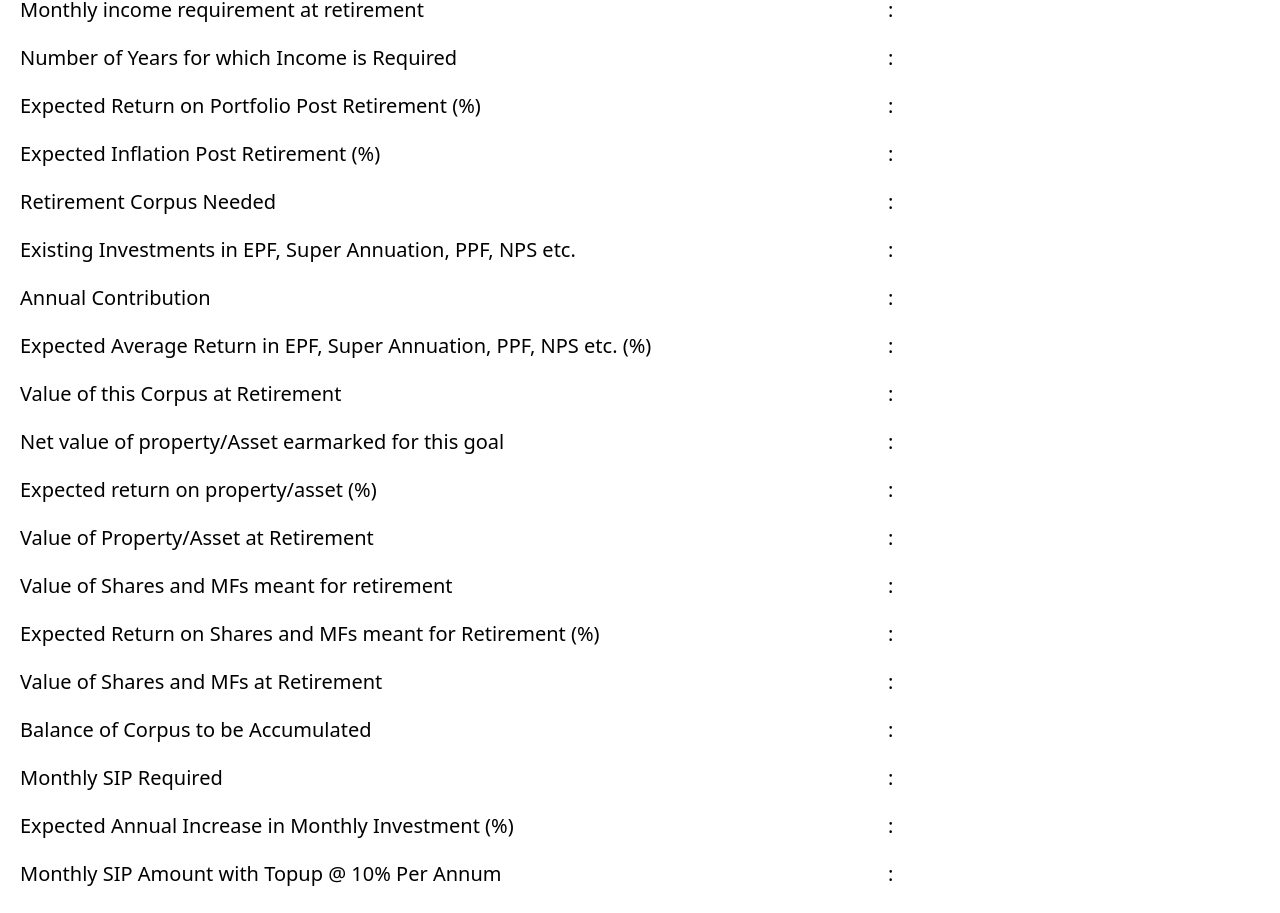
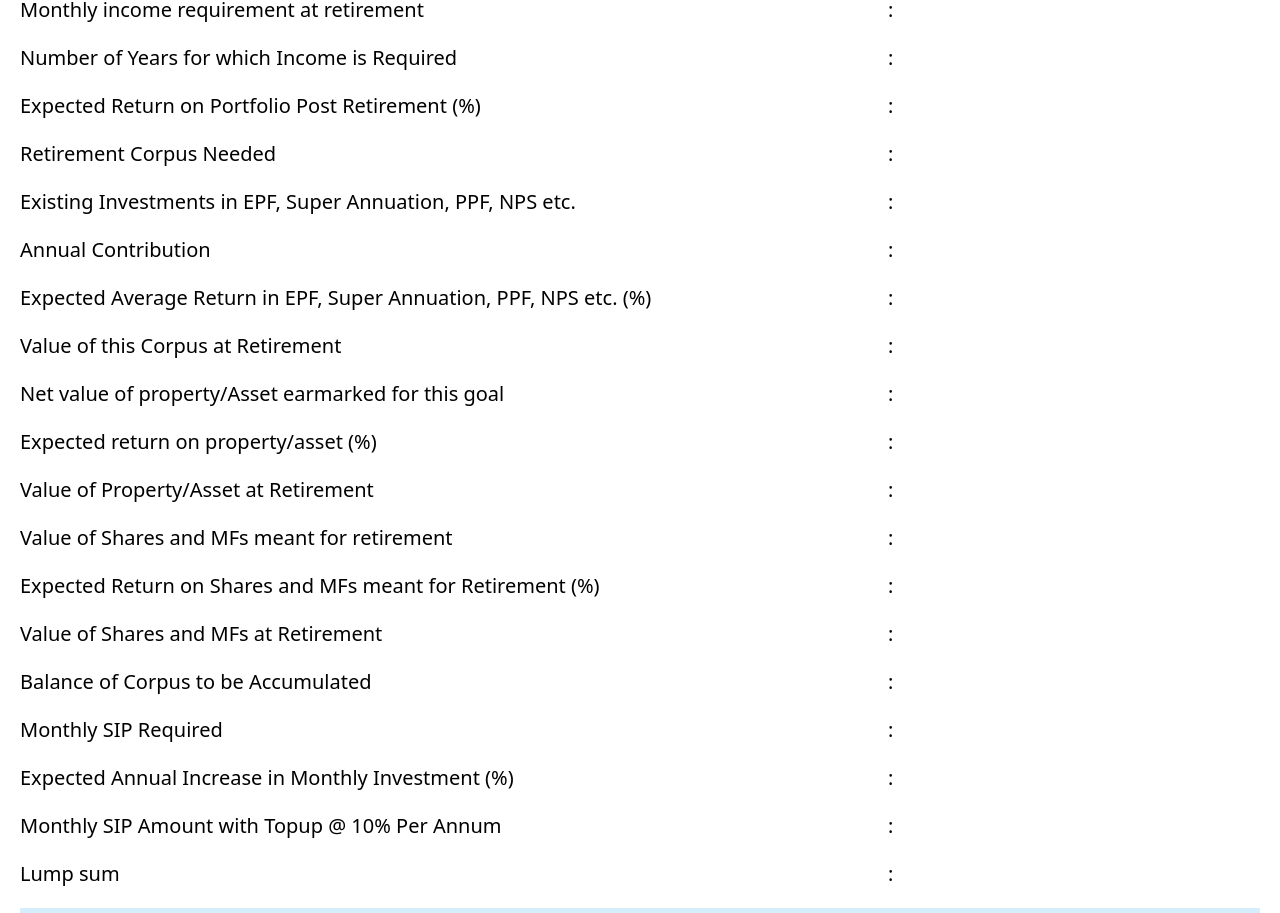
Before and after one commit to varanasisainarayana/Awaken, a React (Create React App) app: page / in a window 1280 px wide. Shown: the part 1071-1984 px from the top of the page. Built offline with nearby package versions, Linux system fonts and the light colour scheme.

Commit message:
cchanged in graph

```diff
--- a/package.json
+++ b/package.json
@@ -6,7 +6,10 @@
     "@testing-library/jest-dom": "^5.17.0",
     "@testing-library/react": "^13.4.0",
     "@testing-library/user-event": "^13.5.0",
+    "chart.js": "^4.4.2",
+    "plotly.js": "^2.31.1",
     "react": "^18.2.0",
+    "react-chartjs-2": "^5.2.0",
     "react-dom": "^18.2.0",
     "react-router-dom": "^6.22.3",
     "react-scripts": "5.0.1",
--- a/src/App.js
+++ b/src/App.js
@@ -138,10 +138,10 @@
         <h1 className='text-black text-xl w-[60%]'>Expected Return on Portfolio Post Retirement (%)</h1>
         <h1 className='text-black text-xl w-[30%]'>: {expectedReturnPortfolio}</h1>
       </div>
-      <div className='flex flex-row justify-between w-full'>
+      {/* <div className='flex flex-row justify-between w-full'>
         <h1 className='text-black text-xl w-[60%]'>Expected Inflation Post Retirement (%)</h1>
         <h1 className='text-black text-xl w-[30%]'>: {expectedInflationRetirement}</h1>
-      </div>
+      </div> */}
       <div className='flex flex-row justify-between w-full'>
         <h1 className='text-black text-xl w-[60%]'>Retirement Corpus Needed</h1>
         <h1 className='text-black text-xl w-[30%]'>: {retirementCorpus}</h1>
```
Also changed, not shown: 1 other file (tests, documents, lock files or other folders).
